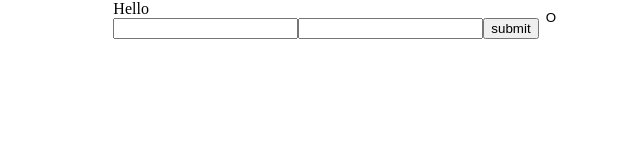
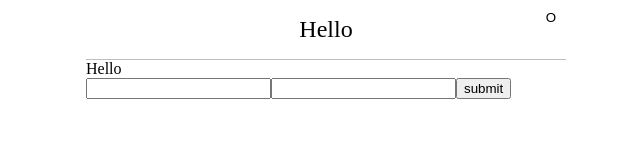
Before and after one commit to ThanhTam1802/react-money-management-website, a React app: page / in a window 1280 px wide. Both pictures are taken after a click on the button "Open Modal". Shown: the whole page, without its empty margins (314-954 px from the left). Built offline with nearby package versions, Linux system fonts and the light colour scheme.

Commit message:
Adding animation for open modal

```diff
--- a/src/components/Modal/index.js
+++ b/src/components/Modal/index.js
@@ -7,16 +7,14 @@ const Modal = (props) => {
     return null;
   }
   return (
-    <div className="modal-component">
+    <div className={`modal-component ${onShow ? 'show-modal-animation' : ''}`}>
       <div className="modal-content">
-
-        <button className="close-modal-button" onClick={() => close()}>
-          O
-        </button>
+        <button className="close-modal-button" onClick={() => close()}>O</button>
 
         <div className="modal-title">
           <div>{props.title}</div>
         </div>
+        <div className="break-line" />
         {props.children}
       </div>
     </div>
--- a/src/components/Modal/style.scss
+++ b/src/components/Modal/style.scss
@@ -7,10 +7,15 @@
   width: 100%;
   height: 100vh;
   background-color: white;
+
+  animation-name: example;
+  animation-duration: 4s;
+
   .modal-content {
     height: 100%;
+    width: 100%;
 
-    .close-modal-button{
+    .close-modal-button {
       background-color: transparent;
       border: none;
       outline: none;
@@ -19,9 +24,34 @@
       top: 0;
       right: 0;
       cursor: pointer;
-      &:active{
+      &:active {
         opacity: 0.5;
       }
     }
+
+    .modal-title {
+      text-align: center;
+      padding: 1rem;
+      font-size: 24px;
+    }
+
+    .break-line {
+      height: 1px;
+      background-color: rgba(90, 90, 90, 0.4);
+      width: 100%;
+    }
   }
 }
+
+// Animation
+.show-modal-animation {
+  animation: show 0.5s;
+}
+@keyframes show {
+  from {
+    opacity: 0;
+  }
+  to {
+    opacity: 1;
+  }
+}
--- a/src/containers/Home/index.js
+++ b/src/containers/Home/index.js
@@ -17,7 +17,7 @@ const Home = () => {
       </div>
       <button onClick={handleOpenModal}>Open Modal</button>
 
-      <Modal onShow={modal} close={handleCloseModal}>
+      <Modal onShow={modal} title={"Hello"} close={handleCloseModal}>
         <Form />
       </Modal>
     </div>
```
